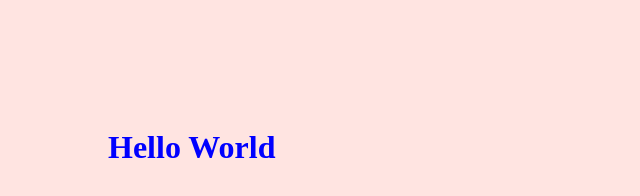
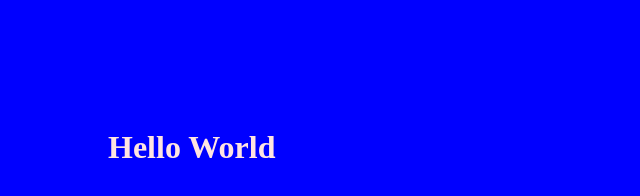
Before and after one commit to indyyy/helloworld, a plain HTML site: page docs/index.html in a window 1280 px wide. Shown: the whole page, without its empty margins (0-640 px from the left). Drawn offline with Linux system fonts and the light colour scheme.

Commit message:
background blue

```diff
--- a/docs/style.css
+++ b/docs/style.css
@@ -1,6 +1,6 @@
 body {
-  background: mistyrose;
-  color: blue;
+  background: blue;
+  color: mistyrose;
   position: absolute;
   top: 100px;
   left: 100px;
```
